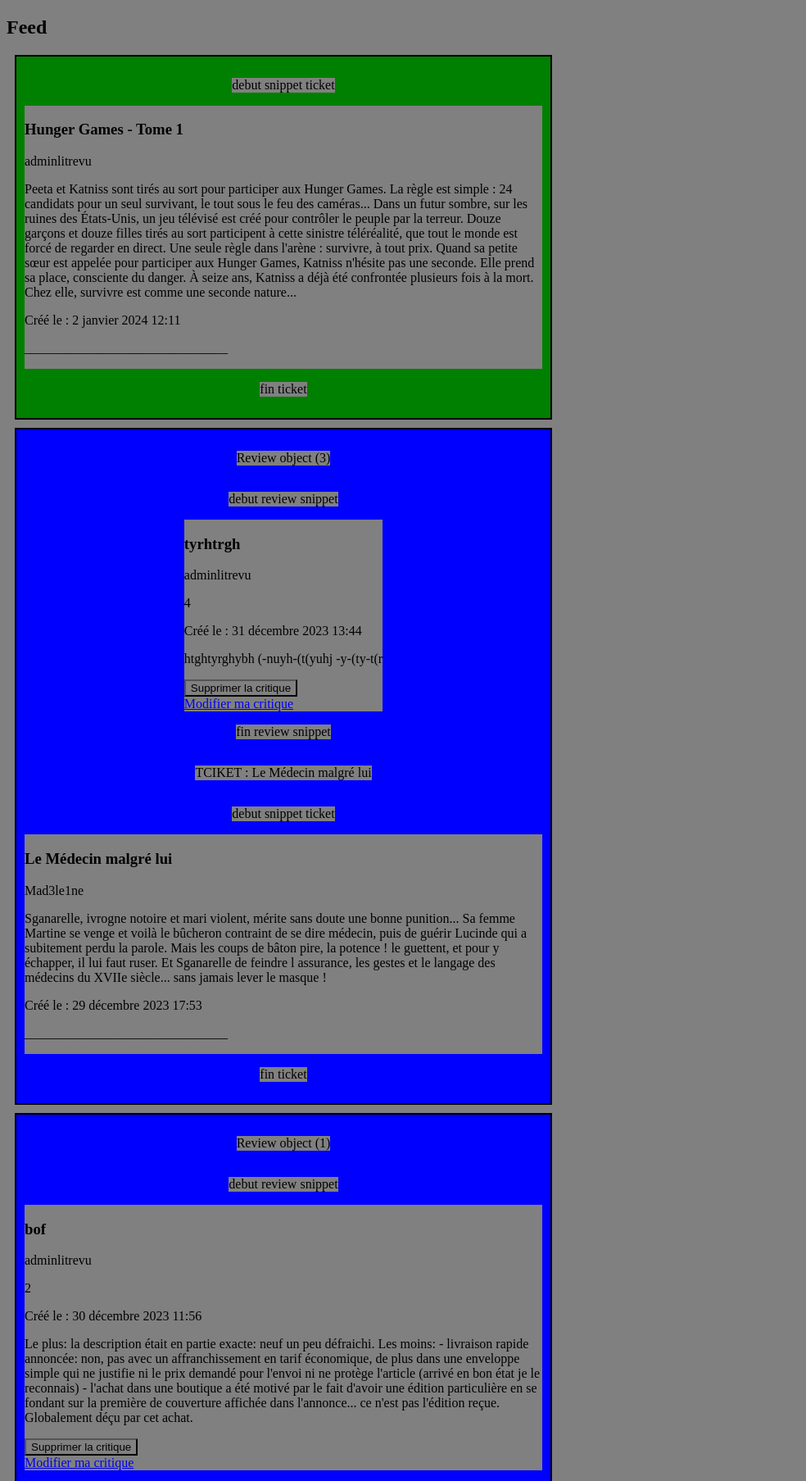
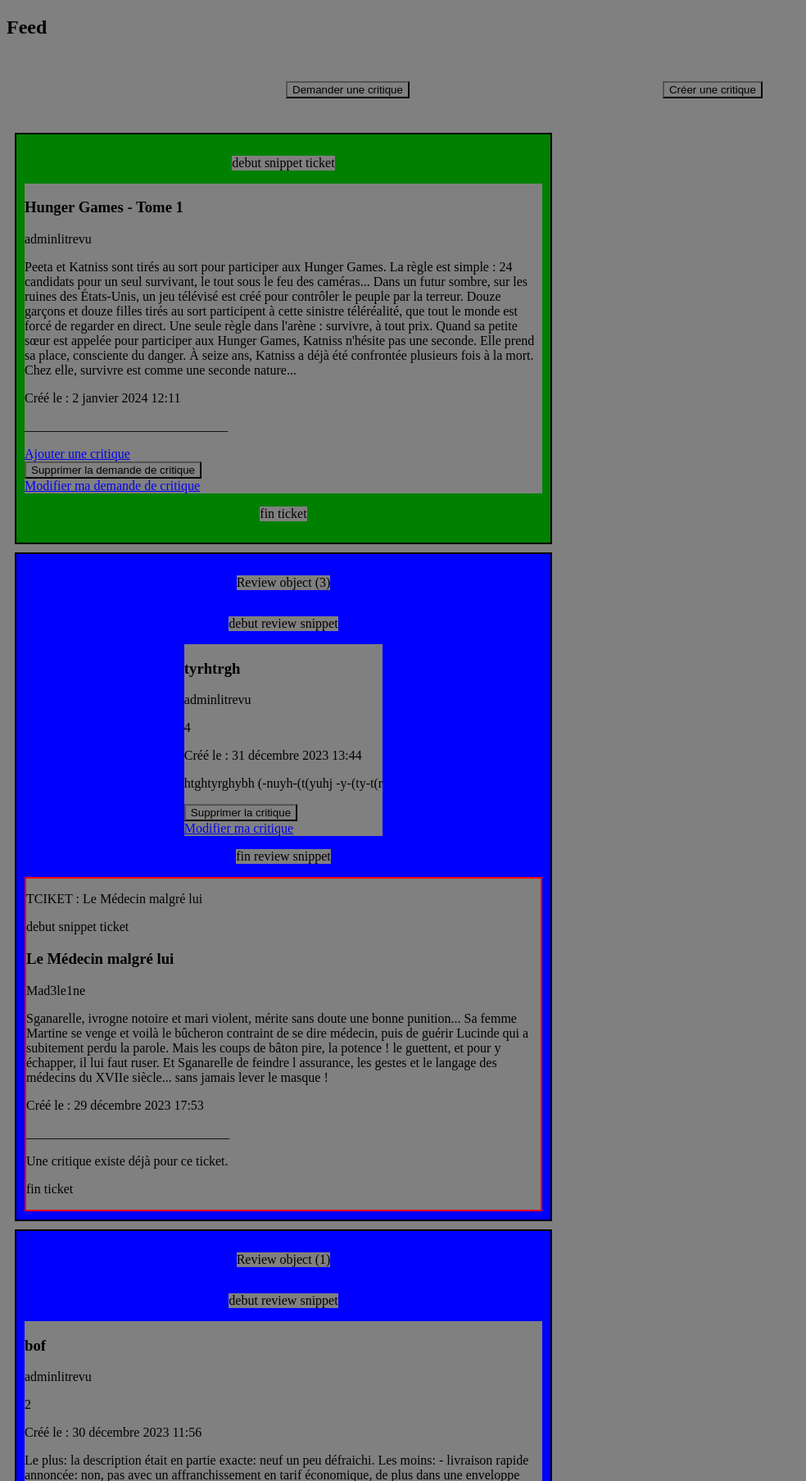
Before and after one commit to Nantosuelte88/Projet-09, a Django app: page /feed/ in a window 1280 px wide. Shown: the part 140-1947 px from the top of the page at 82% size, without its empty margins (0-984 px from the left). Run offline with Django 5.2, Linux system fonts and the light colour scheme; a user stored in the database is signed in; data comes from the database, SQL or seed files in the repository; both versions use the stored data as it was after the commit.

Commit message:
modifications de quelques points dans la page flux

```diff
--- a/LITRevu/urls.py
+++ b/LITRevu/urls.py
@@ -32,6 +32,8 @@
     path('flux/', app_web.views.flux, name='flux'),
     path('feed/', app_web.views.feed, name='feed'),
     path('ticket_page/', app_web.views.ticket_demand, name='ticket'),
+    path('ticket/<int:ticket_id>/delete/', app_web.views.ticket_delete, name='ticket_delete'),
+    path('ticket/<int:ticket_id>/update/', app_web.views.ticket_update, name='ticket_update'),
     path('ticket_review/', app_web.views.ticket_and_review, name='ticketreview'),
     path('review/<int:ticket_id>/', app_web.views.review_add, name='review'),
     path('review/<int:review_id>/delete/', app_web.views.review_delete, name='review_delete'),
--- a/app_web/static/app_web/style.css
+++ b/app_web/static/app_web/style.css
@@ -120,7 +120,7 @@
 }
 
 .ticket img {
-    width: 50%;
+    max-width: 25em;
     height: auto;
 }
 
@@ -146,6 +146,10 @@
 }
 
 .review img {
-    width: 50%;
+    max-width: 25em;
     height: auto;
 }
+
+.in {
+    border: 2px solid red;
+}
--- a/app_web/templates/app_web/feed.html
+++ b/app_web/templates/app_web/feed.html
@@ -1,15 +1,20 @@
 {% extends 'base.html' %}
 {% block content %}
   <h2>Feed</h2>
-
+  <div class="buttons-flux">
+      <button onclick="window.location.href='{% url 'ticket' %}'">Demander une critique</button>
+      <button onclick="window.location.href='{% url 'ticketreview' %}'">Créer une critique</button>
+  </div>
   {% for post in posts %}
     {% if post.post_type == 'TICKET' %}
       <div class="ticket">
       {% include 'app_web/ticket_snippet.html' with ticket=post.post %}
       {% if post.post.review_set.all %}
+        <div class="in">
           {% for review in post.post.review_set.all %}
             {% include 'app_web/review_snippet.html' %}
           {% endfor %}
+        </div>
         {% endif %}
       </div>
 
@@ -17,8 +22,11 @@
       <div class="review">
       <p>{{ post.post }}</p>
       {% include 'app_web/review_snippet.html' with review=post.post %}
+        <div class="in">
           <p> TCIKET : {{ post.post.ticket }}</p>
           {% include 'app_web/ticket_snippet.html' with ticket=post.post.ticket %}
+        </div>
+
       </div>
     {% endif %}
   {% endfor %}
--- a/app_web/templates/app_web/ticket_snippet.html
+++ b/app_web/templates/app_web/ticket_snippet.html
@@ -8,7 +8,18 @@
   {% endif %}
   <p>Créé le : {{ ticket.time_created }}</p>
   <p>_______________________________</p>
-
+    {% if ticket.review_set.all %}
+        <p>Une critique existe déjà pour ce ticket.</p>
+    {% else %}
+        <a href="{% url 'review' ticket.id %}">Ajouter une critique</a>
+    {% endif %}
+    {% if ticket.user == request.user %}
+        <form method="post" action="{% url 'ticket_delete' ticket.id %}">
+            {% csrf_token %}
+            <button type="submit" class="delete">Supprimer la demande de critique</button>
+        </form>
+    <a href="{% url 'ticket_update' ticket.id %}" class="btn-add-review">Modifier ma demande de critique</a>
+    {% endif %}
 </div>
 
 <p>fin ticket</p>
--- a/app_web/views.py
+++ b/app_web/views.py
@@ -91,6 +91,55 @@
         form = TicketPostForm()
 
     return render(request, 'app_web/ticket_page.html', {'form': form})
+
+
+@login_required
+def ticket_delete(request, ticket_id):
+    print(f"Deleting ticket with ID: {ticket_id}")
+    ticket = get_object_or_404(Ticket, pk=ticket_id)
+
+    if request.user != ticket.user:
+        messages.warning(request, 'Vous n\'êtes pas autorisé à supprimer cette critique!')
+        return redirect('feed')
+
+    if request.method == 'POST':
+        ticket.delete()
+        messages.success(request, 'Demande de critique supprimé avec succès!')
+
+    return redirect('feed')
+
+
+@login_required
+def ticket_update(request, ticket_id):
+    ticket = get_object_or_404(Ticket, pk=ticket_id)
+    print('ticket =', ticket)
+
+    if request.user != ticket.user:
+        print('Pas le bon user')
+        messages.warning(request, 'Vous n\'êtes pas autorisé à modifier cette critique!')
+        return redirect('feed')
+    else:
+        print('Bon user')
+        form = TicketPostForm(request.POST, instance=ticket)
+        context = {
+            'form': form,
+            'ticket': ticket,
+        }
+
+        if request.method == 'POST':
+            print('C\'est un POST')
+            if form.is_valid():
+                print('formulaire valide')
+                ticket.user = request.user
+                form.save()
+                messages.success(request, 'demande de critique modifié avec succès!')
+                return redirect('feed')
+            else:
+                print('formulaire non valide')
+                messages.error(request, 'Erreur lors de la modification de la critique. '
+                                        'Veuillez corriger les erreurs dans le formulaire.')
+
+    return render(request, 'app_web/ticket_page.html', context=context)
 
 
 @login_required
```
Also changed, not shown: app_web/templates/app_web/ticket_delete.html (added, +10 -0 lines), db.sqlite3, media/517mzbPXiZL._SL1000_.jpg (added), media/avatars/16195250771504_3C4-1_MVC.png (deleted), media/avatars/2giqz1kdg2w41.jpg (deleted). Lines whose indentation alone changed are shown as unchanged.
